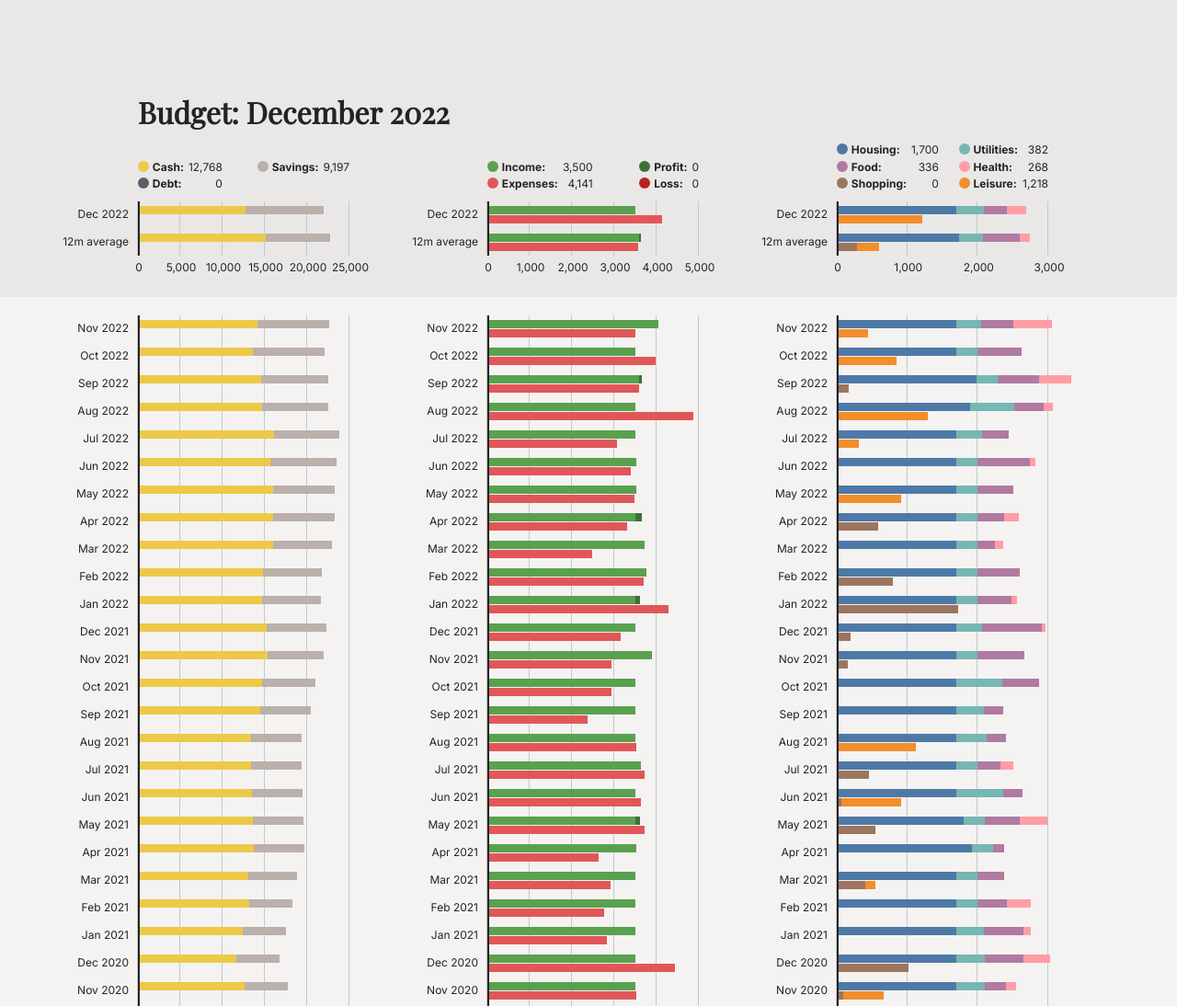
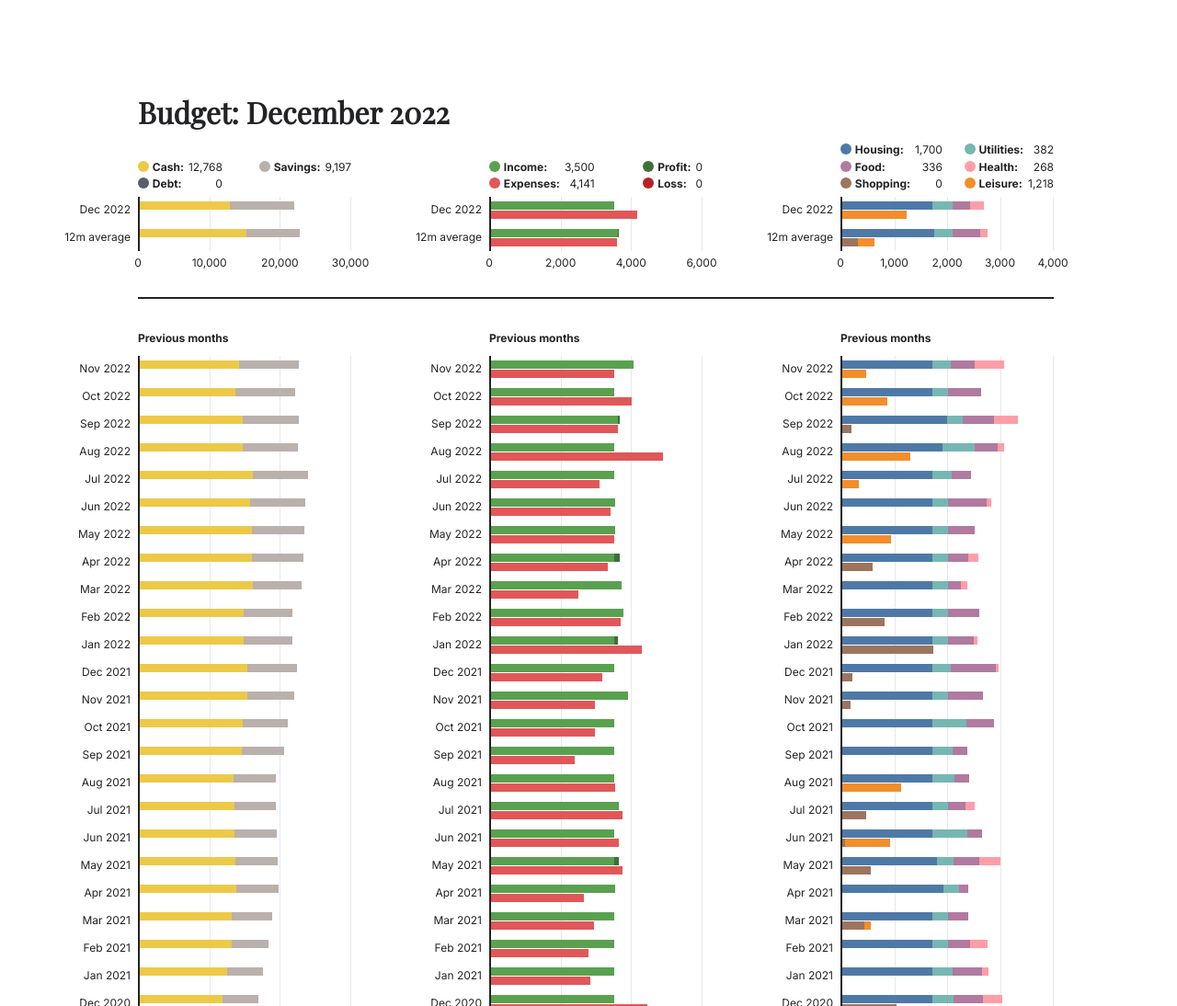
Before and after one commit to tzhg/my-budget, a plain HTML site: page index.html in a window 1280 px wide. Shown: the top 1094 px of the page at 92% size. Drawn offline with nearby package versions, Linux system fonts and the light colour scheme; a web font is replaced by a local one.

Commit message:
Redesign

```diff
--- a/css/main.css
+++ b/css/main.css
@@ -88,7 +88,6 @@ textarea {
    ========================================================================== */
 
 body {
-    background-color: #f4f3f2;
     font-family: "Inter", sans-serif;
     color: #222325;
 }
@@ -96,25 +95,12 @@ body {
 .main {
     width: 100%;
     height: 100%;
+    padding-top: 100px;
     padding-bottom: 100px;
 }
 
 .head-grid {
     display: grid;
-    background-color: #e9e8e7;
-    grid-template-columns: 1fr 270px 1fr;
-    grid-template-rows: auto;
-    grid-template-areas:
-        ". h00 ."
-        ". h01 ."
-        ". h02 ."
-        ". h11 ."
-        ". h12 ."
-        ". h21 ."
-        ". h22 .";
-    row-gap: 10px;
-    padding-top: 100px;
-    padding-bottom: 20px;
 }
 
 .head-00 { grid-area: h00; }
@@ -127,27 +113,27 @@ body {
 
 .body-grid {
     display: grid;
-    grid-template-columns: 1fr 270px 1fr;
-    grid-template-rows: auto;
-    grid-template-areas:
-        ". b0 ."
-        ". b1 ."
-        ". b2 .";
-    padding-top: 20px;
 }
+
+.divider { grid-area: d0; }
 
 .body-0 { grid-area: b0; }
 .body-1 { grid-area: b1; }
 .body-2 { grid-area: b2; }
 
+.divider {
+    border-top: 2px solid #222325;
+    padding-bottom: 35px;
+}
+
 .title {
     font-weight: 700;
     font-family: "Playfair Display", serif;
+    margin-bottom: 10px;
 }
 
-.head-02, .head-12, .head-22, .head-03, .head-13, .head-23 {
-    position: relative;
-    margin-bottom: 25px;
+.head-01, .head-11, .head-21 {
+    margin-bottom: 5px;
 }
 
 .label-0 { grid-area: e0; }
@@ -177,7 +163,6 @@ body {
 .val-10 { grid-area: f10; }
 .val-11 { grid-area: f11; }
 .val-12 { grid-area: f12; }
-
 
 .head-01 {
     display: grid;
@@ -233,6 +218,8 @@ body {
 
 .chart-container {
     position: relative;
+    margin-left: 2px;
+    margin-bottom: 50px;
 }
 
 .chart {
@@ -253,23 +240,42 @@ body {
     position: absolute;
 }
 
-.axis {
+.chart-rect {
+    z-index: 1;
+}
+
+.chart-rect:hover {
+    opacity: 0.8;
+}
+
+.year-row {
+    font-weight: 700;
+    margin-bottom: 10px;
+}
+
+ .body-column {
+    display: flex;
+    flex-flow: column nowrap;
+}
+
+.grid-line {
     position: absolute;
     top: 0;
+    border-left: 1px solid #e5e8ed;
+    height: 100%;
+    width: 5px;
+    pointer-events: none;
+}
+
+.grid-line-first {
+    position: absolute;
+    top: 0;
+    left: -2px;
     border-left: 2px solid #222325;
     height: 100%;
     width: 5px;
     pointer-events: none;
     z-index: 2;
-}
-
-.grid-line {
-    position: absolute;
-    top: 0;
-    border-left: 1px solid #c2c9cb;
-    height: 100%;
-    width: 5px;
-    pointer-events: none;
 }
 
 .grid-label {
@@ -297,14 +303,6 @@ body {
 .label-11 .legend-icon { background-color: #ff9da7; }
 .label-12 .legend-icon { background-color: #f28e2b; }
 
-.chart-rect {
-    z-index: 1;
-}
-
-.chart-rect:hover {
-    opacity: 0.8;
-}
-
 .tooltip {
     background-color: white;
 	font-size: 12px;
@@ -329,7 +327,7 @@ body {
 /* Fixed margins */
 @media (min-width: 0px) {
     .head-grid {
-        grid-template-columns: 85px 200px 30px;
+        grid-template-columns: 85px 202px 30px;
         grid-template-rows: auto;
         grid-template-areas:
             ". h00 ."
@@ -342,9 +340,10 @@ body {
     }
 
     .body-grid {
-        grid-template-columns: 85px 200px 30px;
+        grid-template-columns: 85px 202px 30px;
         grid-template-rows: auto;
         grid-template-areas:
+            ". d0 ."
             ". b0 ."
             ". b1 ."
             ". b2 .";
@@ -381,11 +380,11 @@ body {
 
 @media (min-width: 500px) {
     .head-grid {
-        grid-template-columns: 1fr 230px 1fr;
+        grid-template-columns: 1fr 232px 1fr;
     }
 
     .body-grid {
-        grid-template-columns: 1fr 230px 1fr;
+        grid-template-columns: 1fr 232px 1fr;
     }
 }
 
@@ -401,7 +400,7 @@ body {
 
 @media (min-width: 1250px) {
     .head-grid {
-        grid-template-columns: auto 230px 230px 230px auto;
+        grid-template-columns: auto 232px 232px 232px auto;
         grid-template-areas:
             ". h00 h00 h00 ."
             ". h01 h11 h21 ."
@@ -410,8 +409,9 @@ body {
     }
 
     .body-grid {
-        grid-template-columns: auto 230px 230px 230px auto;
+        grid-template-columns: auto 232px 232px 232px auto;
         grid-template-areas:
+            ". d0 d0 d0 ."
             ". b0 b1 b2 .";
         column-gap: 150px;
     }
@@ -419,11 +419,11 @@ body {
 
 @media (min-width: 1600px) {
     .head-grid {
-        column-gap: 230px;
+        column-gap: 232px;
     }
 
     .body-grid {
-        column-gap: 230px;
+        column-gap: 232px;
     }
 }
 
--- a/data-simulated/viz-parameters.json
+++ b/data-simulated/viz-parameters.json
@@ -1,7 +1,7 @@
 {
    "gridlines": [
-       [0, 5000, 10000, 15000, 20000, 25000],
-       [0, 1000, 2000, 3000, 4000, 5000],
-       [0, 1000, 2000, 3000]
+       [0, 10000, 20000, 30000],
+       [0, 2000, 4000, 6000],
+       [0, 1000, 2000, 3000, 4000]
    ]
 }
--- a/index.html
+++ b/index.html
@@ -28,7 +28,6 @@
 
 <body>
     <div class="main">
-        <div class="long-grid">
         <div class="head-grid">
             <div class="head-00">
                 <div class="title">Budget: <span></span></div>
@@ -52,7 +51,6 @@
             </div>
             <div class="chart-container head-02">
                 <div class="chart"></div>
-                    <div class="axis"></div>
             </div>
             <div class="head-11">
                 <div class="head-label label-4">
@@ -78,7 +76,6 @@
             </div>
             <div class="chart-container head-12">
                 <div class="chart"></div>
-                    <div class="axis"></div>
             </div>
             <div class="head-21">
                 <div class="head-label label-7">
@@ -114,24 +111,14 @@
             </div>
             <div class="chart-container head-22">
                 <div class="chart"></div>
-                    <div class="axis"></div>
             </div>
         </div>
 
         <div class="body-grid">
-                <div class="chart-container body-0">
-                    <div class="chart long-chart"></div>
-                    <div class="axis"></div>
-                </div>
-                <div class="chart-container body-1">
-                    <div class="chart long-chart"></div>
-                    <div class="axis"></div>
-                </div>
-                <div class="chart-container body-2">
-                    <div class="chart long-chart"></div>
-                    <div class="axis"></div>
-                </div>
-            </div>
+            <div class="divider"></div>
+            <div class="body-0 body-column"></div>
+            <div class="body-1 body-column"></div>
+            <div class="body-2 body-column"></div>
         </div>
 
         <div class="tooltip"></div>
--- a/js/main.js
+++ b/js/main.js
@@ -320,6 +320,7 @@ const drawChartBar = (chart, a, b, $dest) => {
 
 const drawCharts = () => {
     for (let i = 0; i < 3; ++i) {
+        /* Head */
         const $row0 = $(document.createElement("div"));
         const $row1 = $(document.createElement("div"));
 
@@ -330,35 +331,62 @@ const drawCharts = () => {
         drawChartBar(i, 0, 0, $row0);
         drawChartBar(i, 1, 0, $row1);
 
+        /* Body */
+
+        const $chart = $(document.createElement("div"));
+        const $chartContainer = $(document.createElement("div"));
+        const $yearRow = $(document.createElement("div"));
+
+        $yearRow.text("Previous months");
+
+        $chart.addClass("chart");
+        $chartContainer.addClass("chart-container");
+        $yearRow.addClass("year-row");
+
+        $(`.body-${i}`)
+            .append($yearRow)
+            .append($chartContainer);
+        $chartContainer.append($chart);
+
         for (let j = 0; j < m; ++j) {
             const $row2 = $(document.createElement("div"));
-            $(`.body-${i} > .chart`).append($row2);
+            $chart.append($row2);
             drawChartBar(i, 2, j, $row2);
         }
 
-        para.gridlines[i].forEach((val) => {
-            const dest = [`.head-${i}2`, `.body-${i}`];
-
+        const dest = [`.head-${i}2`, `.body-${i} > .chart-container`];
+        para.gridlines[i].forEach((val, k) => {
             for (let j = 0; j < 3; ++j) {
                 /* Lines */
                 const $grid = $(document.createElement("div"))
-                $grid.addClass("grid-line");
-                $grid.css({
-                    "left": `calc(${getWidth(val, i)}% - 1px)`,
-                });
+                if (k === 0) {
+                    $grid.addClass("grid-line-first");
+                } else {
+                    $grid.addClass("grid-line");
+                    $grid.css({
+                        "left": `calc(${getWidth(val, i)}% - 1px)`
+                    });
+                }
                 $(dest[j]).append($grid);
 
                 /* Labels */
 
                 const $gridLabel = $(document.createElement("div"))
 
-                $gridLabel.addClass("grid-label");
                 $gridLabel.text(formatVal(val, "short"));
                 $(dest[j]).append($gridLabel);
 
-                $gridLabel.css({
-                    "left": `calc(${getWidth(val, i)}% + ${1 - $gridLabel.width() / 2}px)`,
-                });
+                $gridLabel.addClass("grid-label");
+
+                if (k === 0) {
+                    $gridLabel.css({
+                        "left": `${-2 - $gridLabel.width() / 2}px`
+                    });
+                } else {
+                    $gridLabel.css({
+                        "left": `calc(${getWidth(val, i)}% + ${-1 - $gridLabel.width() / 2}px)`
+                    });
+                }
             }
         });
     }
```
Also changed, not shown: js/importData.js (+8 -11 lines), 1 other file. Lines whose indentation alone changed are shown as unchanged.
